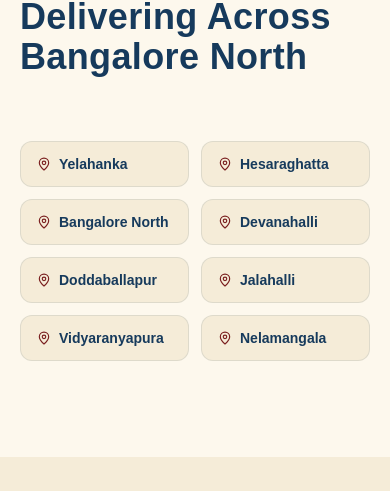
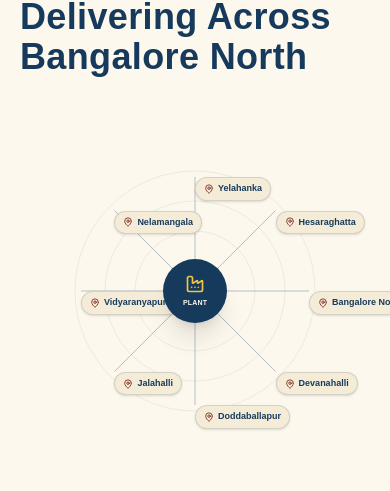
Before and after one commit to LIKITHSJ/punarv-precast, a React (Vite) app: page / in a window 390 px wide. Shown: the part 10844-11335 px from the top of the page. Built offline with nearby package versions, Linux system fonts and the light colour scheme.

Commit message:
Make areas circle responsive on all devices, verify loading screen

```diff
--- a/src/components/Areas.jsx
+++ b/src/components/Areas.jsx
@@ -3,19 +3,19 @@ import { motion } from "framer-motion";
 import { Factory, MapPin } from "lucide-react";
 import { areasServed } from "../data/areas";
 
-const RADIUS = 220;
+const RADIUS_PERCENT = 38;
 
-function polarPoint(index, total, radius) {
+function polarPercent(index, total, radiusPercent) {
   const angle = (index / total) * 2 * Math.PI - Math.PI / 2;
   return {
-    x: Math.cos(angle) * radius,
-    y: Math.sin(angle) * radius,
+    x: Math.cos(angle) * radiusPercent,
+    y: Math.sin(angle) * radiusPercent,
   };
 }
 
 export default function Areas() {
   const points = useMemo(
-    () => areasServed.map((_, i) => polarPoint(i, areasServed.length, RADIUS)),
+    () => areasServed.map((_, i) => polarPercent(i, areasServed.length, RADIUS_PERCENT)),
     []
   );
 
@@ -39,21 +39,21 @@ export default function Areas() {
           </h2>
         </motion.div>
 
-        <div className="relative mx-auto hidden h-135 max-w-3xl items-center justify-center lg:flex">
-          <svg viewBox="-260 -260 520 520" className="absolute inset-0 h-full w-full">
+        <div className="relative mx-auto aspect-square w-full max-w-[300px] sm:max-w-md md:max-w-lg lg:max-w-2xl">
+          <svg viewBox="-50 -50 100 100" className="absolute inset-0 h-full w-full">
             {points.map((p, i) => (
               <motion.line
                 key={i}
                 x1="0" y1="0" x2={p.x} y2={p.y}
-                stroke="#163A5C" strokeWidth="1" strokeDasharray="4 5" strokeOpacity="0.35"
+                stroke="#163A5C" strokeWidth="0.3" strokeDasharray="1.2 1.4" strokeOpacity="0.35"
                 initial={{ pathLength: 0 }}
                 whileInView={{ pathLength: 1 }}
                 viewport={{ once: true, amount: 0.3 }}
                 transition={{ duration: 0.8, delay: 0.3 + i * 0.08 }}
               />
             ))}
-            {[110, 165, 220].map((r) => (
-              <circle key={r} cx="0" cy="0" r={r} fill="none" stroke="#8B9196" strokeOpacity="0.2" />
+            {[20, 30, 40].map((r) => (
+              <circle key={r} cx="0" cy="0" r={r} fill="none" stroke="#8B9196" strokeOpacity="0.2" strokeWidth="0.25" />
             ))}
           </svg>
 
@@ -62,10 +62,12 @@ export default function Areas() {
             whileInView={{ scale: 1 }}
             viewport={{ once: true, amount: 0.3 }}
             transition={{ duration: 0.5, type: "spring", bounce: 0.4 }}
-            className="relative z-10 flex h-24 w-24 flex-col items-center justify-center rounded-full bg-navy text-cream shadow-xl"
+            className="absolute left-1/2 top-1/2 z-10 flex h-16 w-16 -translate-x-1/2 -translate-y-1/2 flex-col items-center justify-center rounded-full bg-navy text-cream shadow-xl sm:h-20 sm:w-20 lg:h-24 lg:w-24"
           >
-            <Factory size={22} className="text-gold" />
-            <span className="mt-1 text-[9px] font-bold uppercase tracking-wide">Plant</span>
+            <Factory size={20} className="text-gold sm:size-6" />
+            <span className="mt-1 text-[7px] font-bold uppercase tracking-wide sm:text-[9px]">
+              Plant
+            </span>
           </motion.div>
 
           {areasServed.map((area, i) => (
@@ -76,31 +78,17 @@ export default function Areas() {
               viewport={{ once: true, amount: 0.3 }}
               transition={{ duration: 0.45, delay: 0.5 + i * 0.08, ease: [0.22, 1, 0.36, 1] }}
               whileHover={{ scale: 1.08, borderColor: "#F4C542" }}
+              whileTap={{ scale: 1.08, borderColor: "#F4C542" }}
               style={{
                 position: "absolute",
-                left: `calc(50% + ${points[i].x}px)`,
-                top: `calc(50% + ${points[i].y}px)`,
+                left: `calc(50% + ${points[i].x}%)`,
+                top: `calc(50% + ${points[i].y}%)`,
                 transform: "translate(-50%, -50%)",
               }}
-              className="flex items-center gap-1.5 whitespace-nowrap rounded-full border border-navy/15 bg-cream-dark px-4 py-2 text-xs font-bold text-navy shadow-sm"
+              className="flex items-center gap-1 whitespace-nowrap rounded-full border border-navy/15 bg-cream-dark px-2 py-1 text-[9px] font-bold text-navy shadow-sm sm:gap-1.5 sm:px-4 sm:py-2 sm:text-xs"
             >
-              <MapPin size={12} className="text-maroon" />
-              {area}
-            </motion.div>
-          ))}
-        </div>
-
-        <div className="grid grid-cols-2 gap-3 sm:grid-cols-3 lg:hidden">
-          {areasServed.map((area, i) => (
-            <motion.div
-              key={area}
-              initial={{ opacity: 0, y: 16 }}
-              whileInView={{ opacity: 1, y: 0 }}
-              viewport={{ once: true, amount: 0.4 }}
-              transition={{ delay: i * 0.06, duration: 0.4 }}
-              className="flex items-center gap-2 rounded-xl border border-navy/10 bg-cream-dark px-4 py-3 text-sm font-bold text-navy"
-            >
-              <MapPin size={14} className="text-maroon" />
+              <MapPin size={10} className="shrink-0 text-maroon sm:hidden" />
+              <MapPin size={12} className="hidden shrink-0 text-maroon sm:block" />
               {area}
             </motion.div>
           ))}
```
